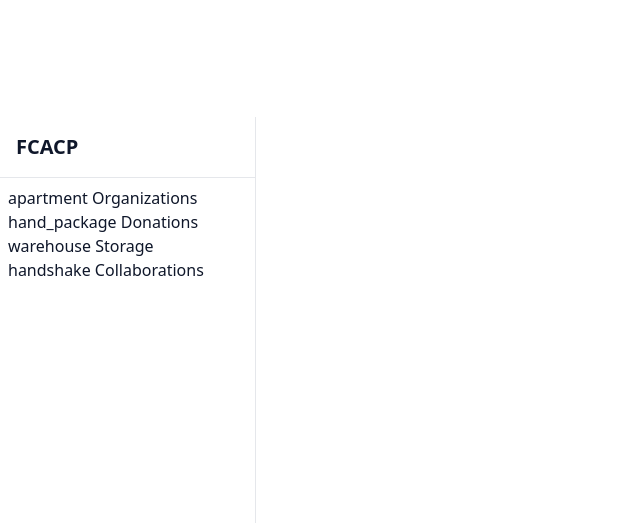
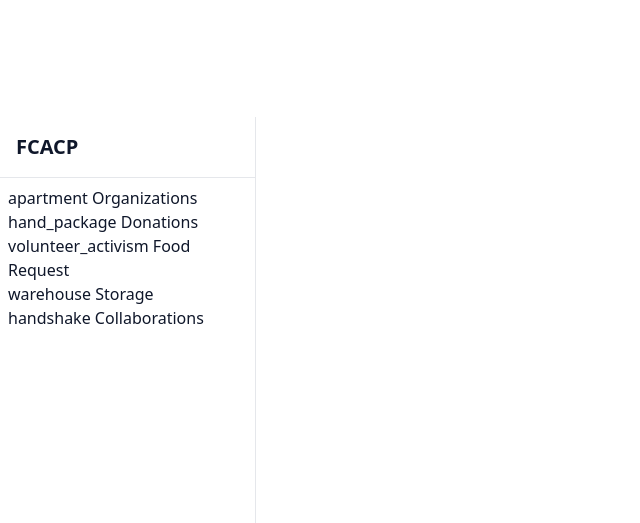
Before and after one commit to TheFoodCharity/platform, a Django app: page /organizations/ in a window 1280 px wide. Shown: the part 707-1230 px from the top of the page, without its empty margins (0-640 px from the left). Run offline with Django 5.2, Linux system fonts and the light colour scheme; data that the repository does not hold is empty; parts of the project's set-up code (start-up, migrations or seed data) failed here and were passed over; some libraries are stand-ins or nearby versions.

Commit message:
add food request menu

```diff
--- a/templates/base_app.html
+++ b/templates/base_app.html
@@ -43,6 +43,9 @@
                         <li><a href="{% url 'donations:list' %}">
                             <span class="material-symbols-rounded">hand_package</span> Donations
                         </a></li>
+                        <li><a href="{% url 'donations:available_list' %}">
+                            <span class="material-symbols-rounded">volunteer_activism</span> Food Request
+                        </a></li>
                         <li><a href="{% url 'storage:list' %}">
                             <span class="material-symbols-rounded">warehouse</span> Storage
                         </a></li>
```
